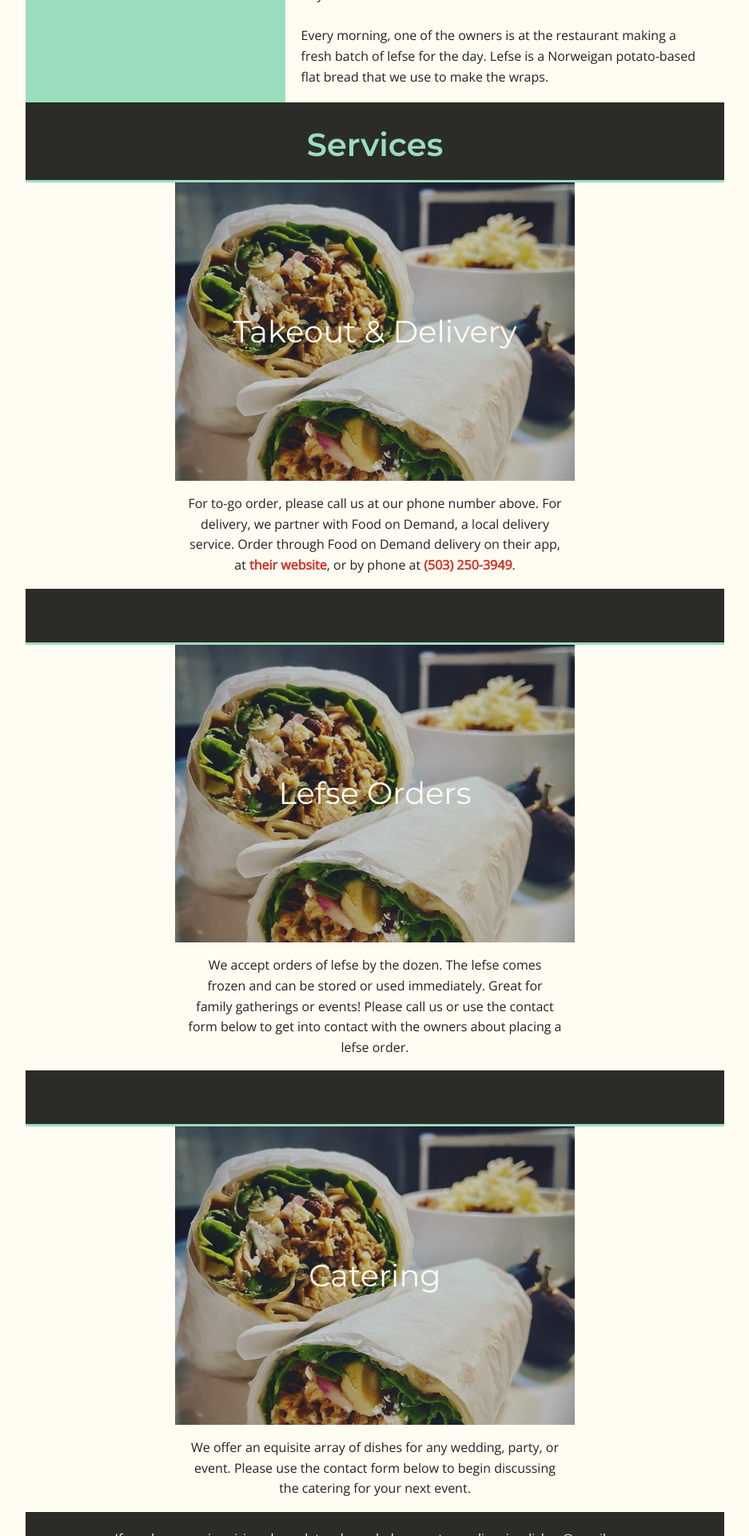
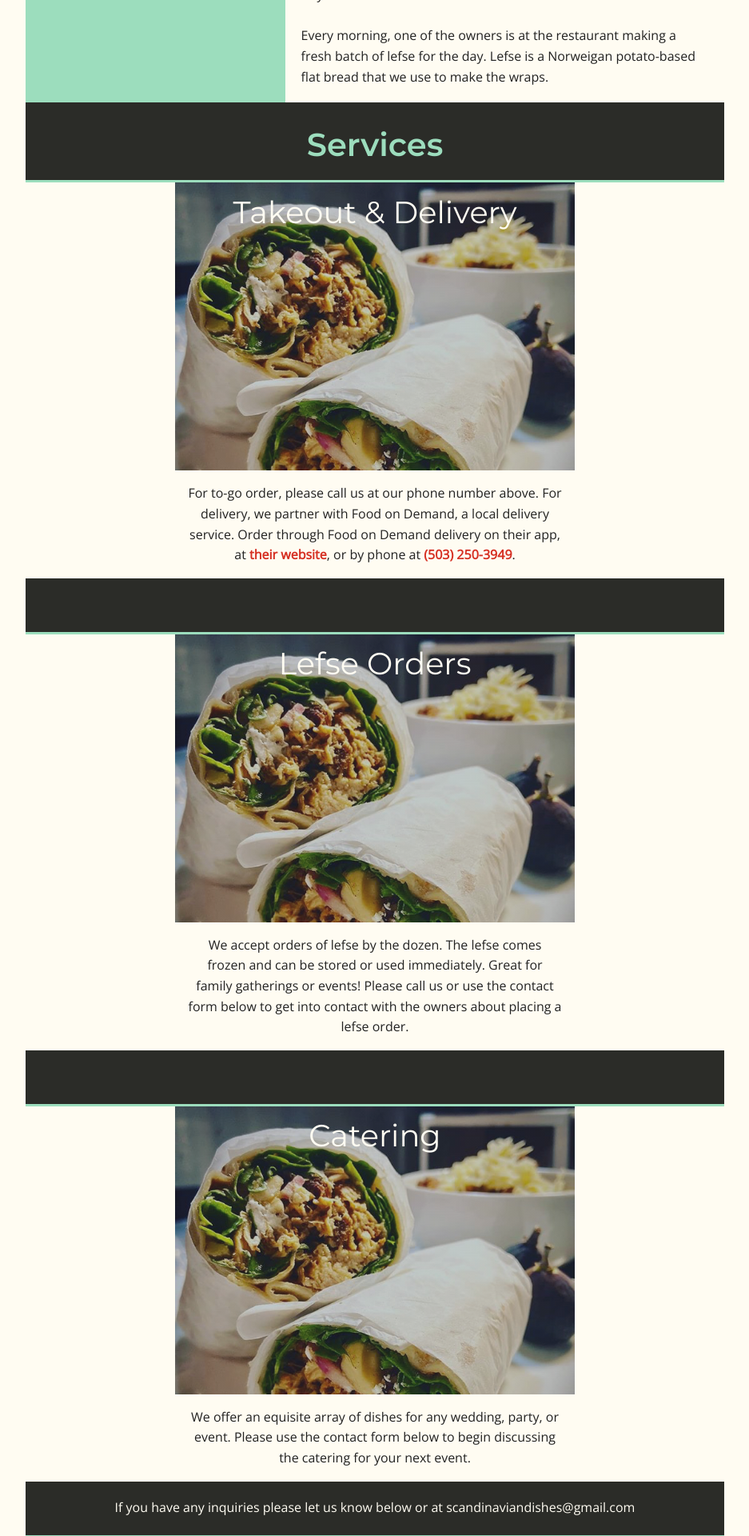
Before and after one commit to orioncleaver/Ingrids-Website, a Jekyll site: the page built from index.html, in a window 1280 px wide. Shown: the part 637-2557 px from the top of the page at 80% size, without its empty margins (171-1108 px from the left). Built offline with Jekyll 4.4.1, drawn with Linux system fonts in a browser that asks for light colours; nearby versions of some CDN libraries; some web fonts are replaced; the list of posts is cut into pages by our own code.

Commit message:
fix subheader homepage formatting

```diff
--- a/_sass/layout/_home.scss
+++ b/_sass/layout/_home.scss
@@ -103,9 +103,8 @@
   background-size: cover;
   height: auto;
   min-height: map-get($layout, header-height-lg);
-  position: relative;
   h4 {
-    line-height: map-get($layout, header-height-lg);
+    // line-height: map-get($layout, header-height-lg);
     font-size: map-get($base, font-size-h3) * 1.6;
     font-family: map-get($base, font-family-title2);
     font-weight: normal;
```
